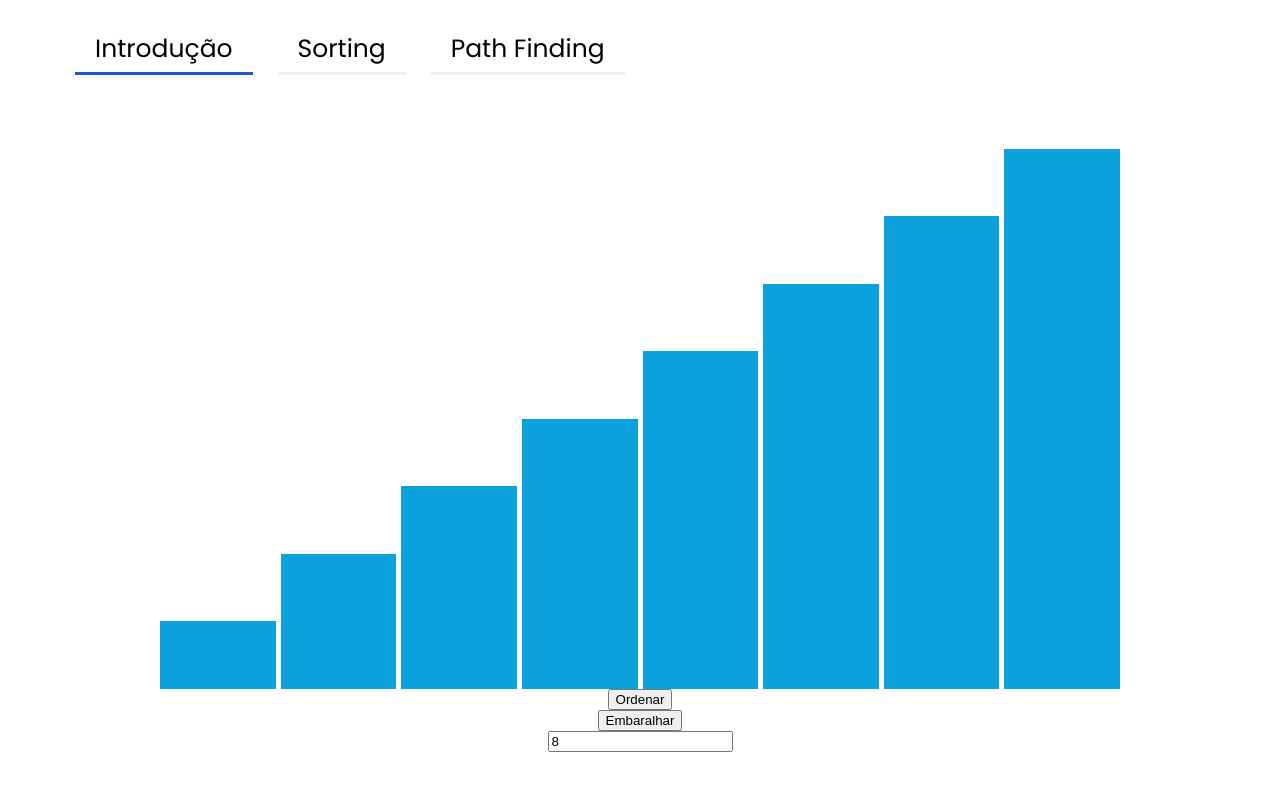
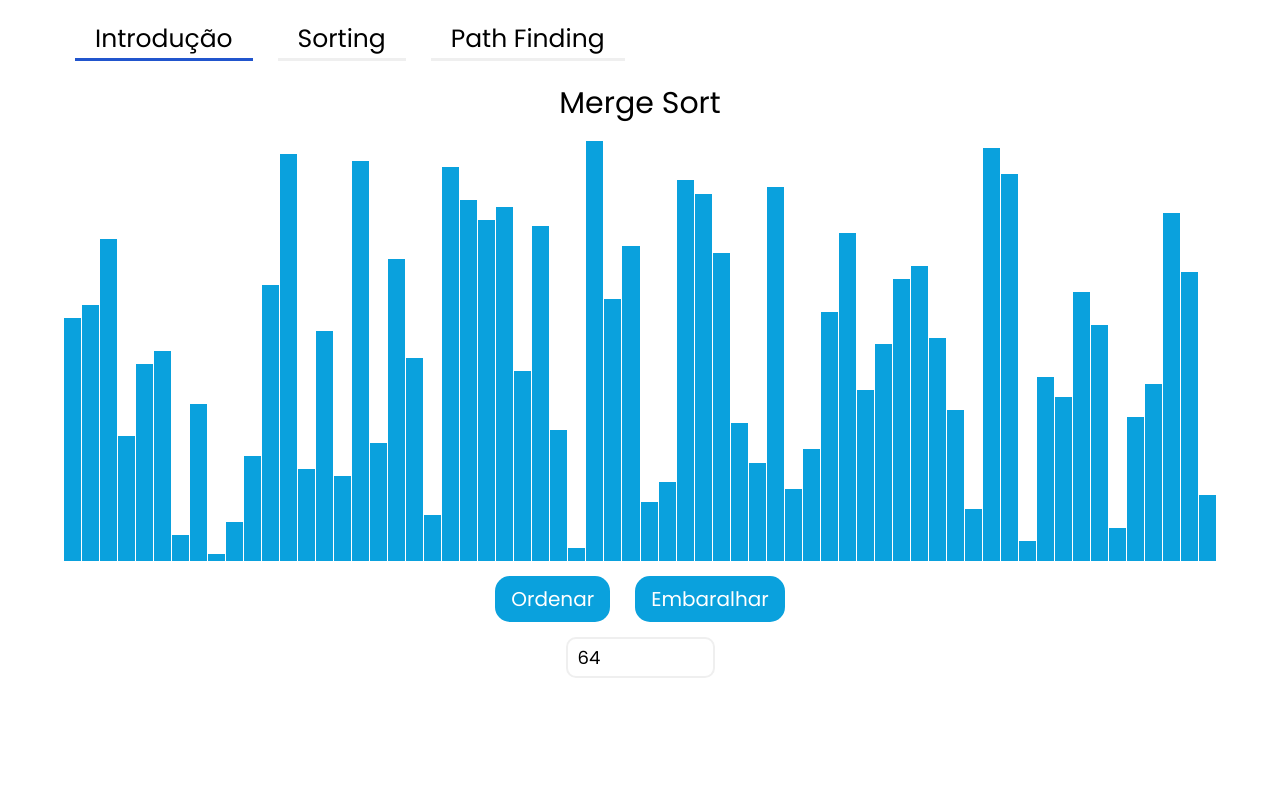
Before and after one commit to schaldach/algo-voyager, a Next.js app: page /sorting in a window 1280 px wide. Shown: the top 790 px of the page. Built offline with nearby package versions, Linux system fonts and the light colour scheme.

Commit message:
ANIMAÇÃO LINDA

```diff
--- a/pages/sorting.js
+++ b/pages/sorting.js
@@ -1,12 +1,23 @@
-import React, {useState} from "react";
+import React, {useEffect, useState, useRef} from "react";
 
 function Sorting() {
     const [currentAlgo, changeAlgo] = useState('mergesort')
-    const [sortedArray, changeArray] = useState([1,2,3,4,5,6,7,8])
+    const [sortedArray, changeArray] = useState([])
+    const stateRef = useRef();
+    stateRef.current = sortedArray
+
+    useEffect(() => {
+        let newArray = []
+        for(let x=1; x<=64; x++){
+            newArray.push({n:x, color:'blue'})
+        }
+        newArray = shuffleArray(newArray)
+        changeArray(newArray)
+    }, [])
 
     function returnString(){
-        let newString = ''
-        for(let i=0; i<sortedArray.length; i++){
+        let newString = '1fr '
+        for(let i=0; i<sortedArray.length-1; i++){
             newString+='1fr '
         }
         return newString
@@ -15,65 +26,83 @@ function Sorting() {
     function scaleArray(n){
         let newArray = []
         for(let z=1; z<=n; z++){
-            newArray.push(z)
+            newArray.push({n:z, color:'blue'})
         }
+        newArray = shuffleArray(newArray)
         changeArray(newArray)
     }
 
-    function shuffleArray(){
-        let newArray = [...sortedArray]
-        let shuffled = newArray
+    function shuffleArray(array){
+        let shuffled = array
             .map(value => ({ value, sort: Math.random() }))
             .sort((a, b) => a.sort - b.sort)
             .map(({ value }) => value)
-        changeArray(shuffled)
+        return shuffled
     }
 
     function isSorted(array){
         if(array.length===1){return true}
         for(let y=0; y<array.length-1; y++){
-            if(array[y]>array[y+1]){return false}
+            if(array[y].n>array[y+1].n){return false}
         }
         return true
     }
 
-    function mergeSort(array){
-        if(array.length===1){return array}
+    function visualizeArray(indexes){
+        let newArray = stateRef.current
+        newArray = newArray.map(({n}) => ({n:n, color:'blue'}))
+        const index0 = newArray.findIndex(c => c.n === indexes[0])
+        const index1 = newArray.findIndex(c => c.n === indexes[1])
+        newArray[index0].color = 'red'
+        newArray[index1].color = 'red'
+        if(indexes[1]<indexes[0]){
+            newArray.splice(index1, 1)
+            newArray.splice(index0, 0, {n:indexes[1], color:'red'})
+        }
+        changeArray(newArray)
+    }
+
+    async function mergeSort(array){
+        if(array.length<=1){return array}
         let leftSide = array.slice(0, Math.ceil(array.length/2))
         let rightSide = array.slice(Math.ceil(array.length/2), array.length)
-        if(!isSorted(leftSide)){leftSide = mergeSort(leftSide)}
-        if(!isSorted(rightSide)){rightSide = mergeSort(rightSide)}
-        let newArray = []
+        if(!isSorted(leftSide)){leftSide = await mergeSort(leftSide)}
+        if(!isSorted(rightSide)){rightSide = await mergeSort(rightSide)}
+        let newArray = leftSide.concat(rightSide)
+        let arrayCounter = 0
         let rightoverflow = false
         let rightcounter = 0
         let leftoverflow = false
         let leftcounter = 0
-        while(newArray.length<leftSide.length+rightSide.length){
-            if(rightoverflow||leftSide[leftcounter]<rightSide[rightcounter]&&!leftoverflow){
-                newArray.push(leftSide[leftcounter])
-                if(leftcounter<leftSide.length-1){leftcounter++}
-                else{leftoverflow=true}
+        while(arrayCounter<newArray.length){
+            if(!leftoverflow&&!rightoverflow){visualizeArray([leftSide[leftcounter].n, rightSide[rightcounter].n])}
+            if(rightoverflow||!leftoverflow&&leftSide[leftcounter].n<rightSide[rightcounter].n){
+                newArray[arrayCounter] = leftSide[leftcounter]
+                if(leftcounter===leftSide.length-1){leftoverflow=true}
+                else{leftcounter++}
             }
             else{
-                newArray.push(rightSide[rightcounter])
-                if(rightcounter<rightSide.length-1){rightcounter++}
-                else{rightoverflow=true}
+                newArray[arrayCounter] = rightSide[rightcounter]
+                if(rightcounter===rightSide.length-1){rightoverflow=true}
+                else{rightcounter++}
             }
+            await new Promise(r => setTimeout(r, 256/sortedArray.length))
+            arrayCounter++
         }
         return newArray
     }
 
-    console.log(mergeSort(sortedArray))
-
     return (
         <div className="sorting">
-            <div className="algotitle"></div>
+            <div className="algotitle">Merge Sort</div>
             <div className="algobars" style={{gridTemplateColumns:returnString()}}>
-                {sortedArray.map((counter,index) => <div key={index} style={{height:String(counter*100/sortedArray.length)+'%'}}></div>)}
+                {sortedArray.map((counter,index) => <div key={index} style={{height:String(counter.n*100/sortedArray.length)+'%', backgroundColor:counter.color==='blue'?'var(--color4)':'var(--color6)'}}></div>)}
             </div>
-            <button onClick={() => changeArray(mergeSort(sortedArray))}>Ordenar</button>
-            <button onClick={shuffleArray}>Embaralhar</button>
-            <input placeholder="numero de elementos" value={sortedArray.length} type='number' onChange={e => scaleArray(e.target.value)}></input>
+            <div className="algobuttons">
+                <button onClick={async () => changeArray(await mergeSort(sortedArray))}>Ordenar</button>
+                <button onClick={() => changeArray(shuffleArray(sortedArray))}>Embaralhar</button>
+            </div>
+            <input placeholder="Length" type='number' value={sortedArray.length?sortedArray.length:''} onChange={e => scaleArray(e.target.value)}></input>
         </div>
     );
 }
--- a/styles/index.css
+++ b/styles/index.css
@@ -6,6 +6,7 @@
   --color3: #ffffff;
   --color4: #0AA1DD;
   --color5: #2155CD;
+  --color6: #d2042d;
   --font1: 'Poppins', sans-serif;
 }
 [data-theme='dark'] {
@@ -14,17 +15,20 @@
   --color3: #212426;
   --color4: #8E2DE2;
   --color5: #440c85;
+  --color6: #d2042d;
   --font1: 'Poppins', sans-serif;
 }
 
 html,body {
   padding: 0;
   margin: 0;
+  overflow-x: hidden;
+  background-color: var(--color3);
 }
 
 .pagelayout{
   display: grid;
-  grid-template-rows: 100px 1fr;
+  grid-template-rows: auto 1fr;
   grid-template-columns: 100vw;
 }
 
@@ -33,14 +37,13 @@ html,body {
   flex-wrap: wrap;
   align-items: center;
   gap: 25px;
-  padding: 25px 75px;
+  padding: 20px 75px;
   color: var(--color1);
 }
 .navbar>.selectednav{
   border-bottom: 3px solid var(--color5);
 }
 .navbar>div{
-  height: 100%;
   display: grid;
   cursor: pointer;
   place-items: center;
@@ -58,21 +61,53 @@ main{
   display: flex;
   flex-direction: column;
   align-items: center;
-  justify-content: center;
+  gap: 15px;
   height: 100%;
 }
+.sorting>input{
+  font-family: var(--font1);
+  font-size: 18px;
+  border: 2px solid var(--color2);
+  padding: 5px 10px;
+  width: 125px;
+  border-radius: 10px;
+  outline: none;
+}
+.sorting>input:focus{
+  border: 2px solid var(--color4);
+}
+.algotitle{
+  font-family: var(--font1);
+  font-size: 30px;
+}
 .algobars{
-  height: calc(80vh - 100px);
-  width: 75vw;
+  height: 52.5vh;
+  width: 90vw;
   display: grid;
   align-items: flex-end;
-  gap: 5px;
+  gap: 1px;
 }
 .algobars>div{
   width: 100%;
   background-color: var(--color4);
 }
-
+.algobuttons{
+  display: flex;
+  gap: 25px;
+}
+.algobuttons>button{
+  background-color: var(--color4);
+  color: #ffffff;
+  font-family: var(--font1);
+  font-size: 20px;
+  border: none;
+  border-radius: 15px;
+  cursor: pointer;
+  padding: 8px 16px;
+}
+.algobuttons>button:hover{
+  background-color: var(--color5);
+}
 .title{
   font-family: var(--font1);
 }
```
Also changed, not shown: pages/pathfinding.js (added, +7 -0 lines).
